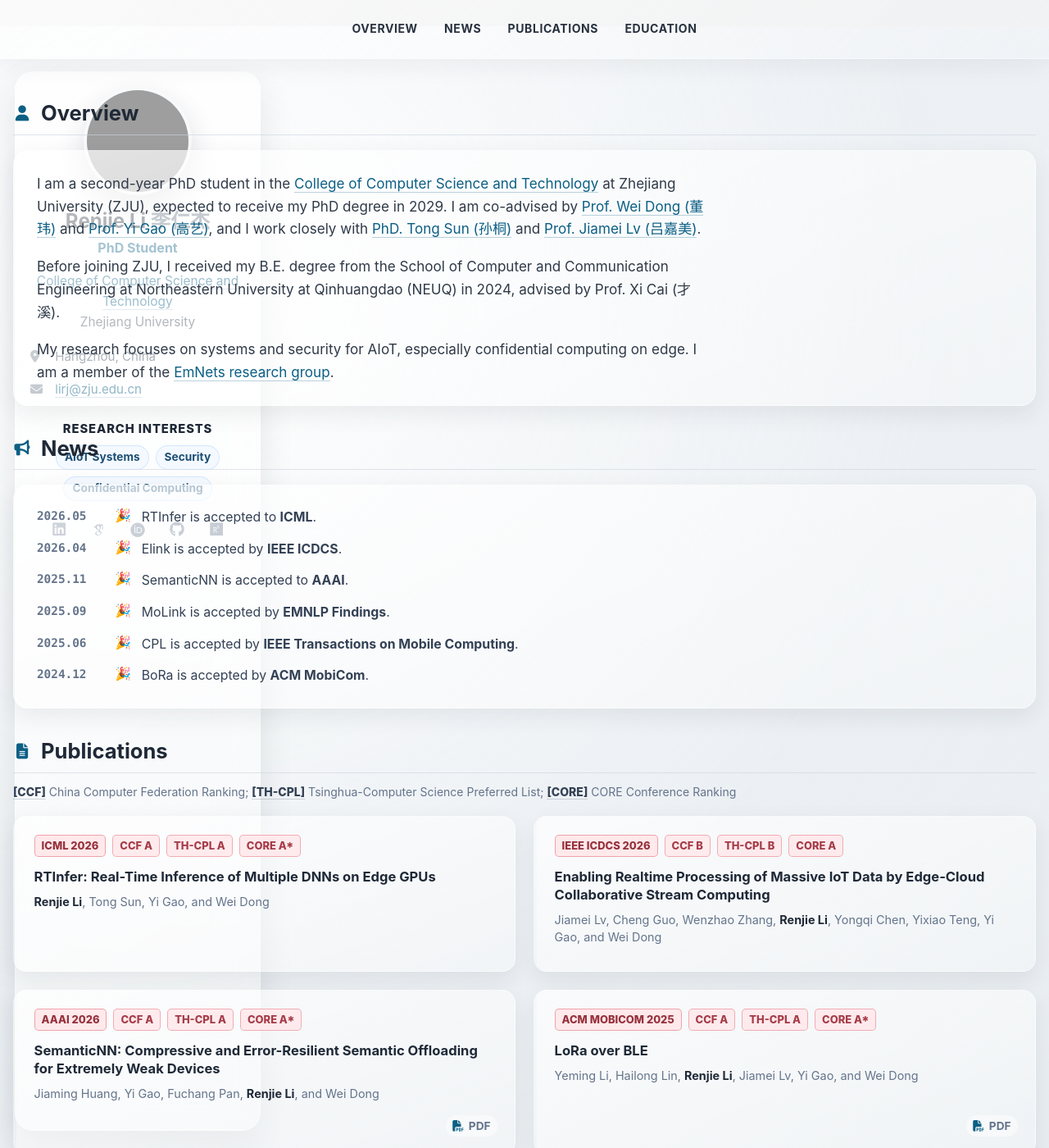
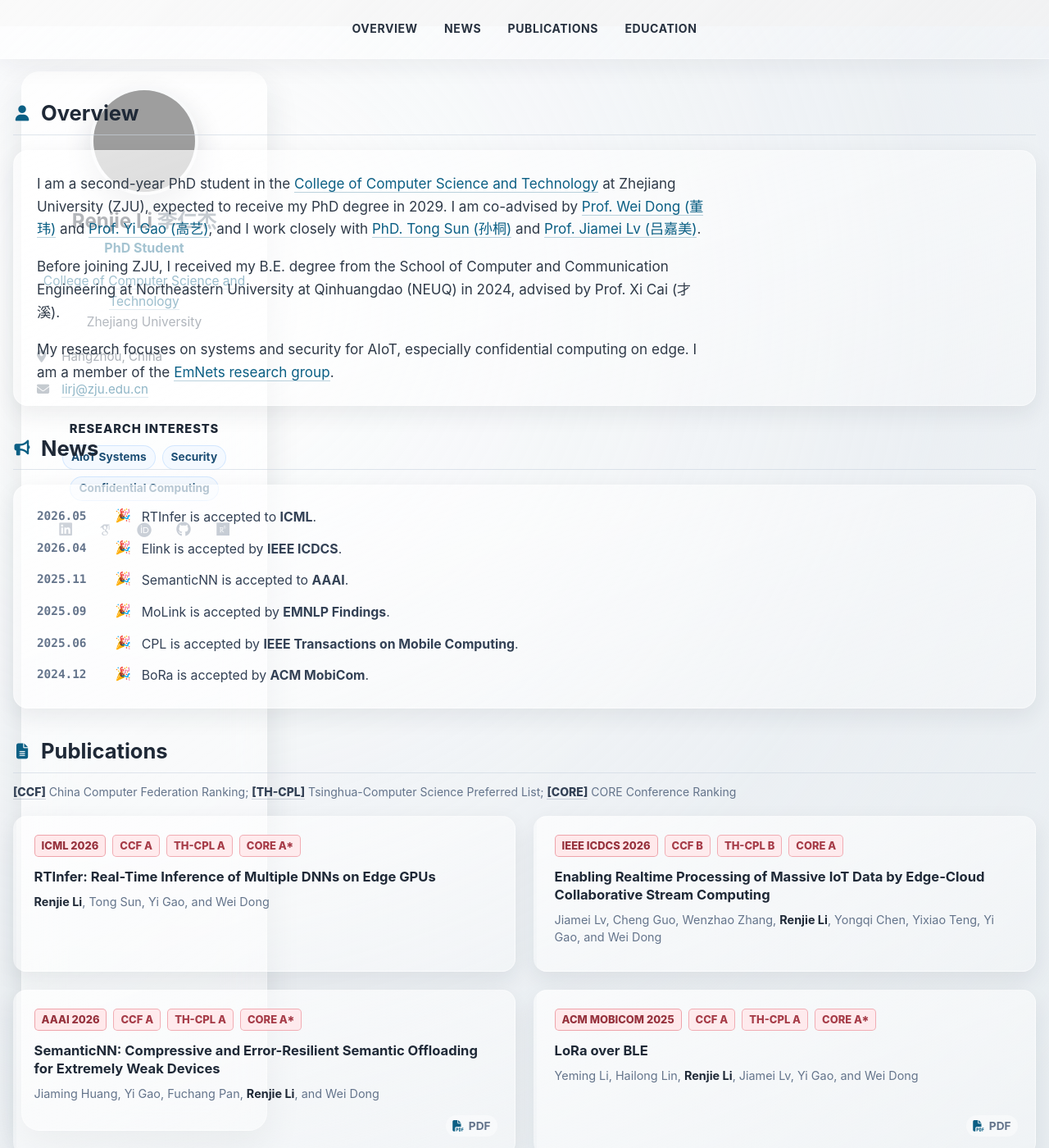
Before and after one commit to lirj233/homepage, a Jekyll site: the page built from _pages/about.md, in a window 1280 px wide and 1400 px high. Shown: the whole window at 82% size. Built offline with Jekyll 4.4.1, drawn with Linux system fonts in a browser that asks for light colours; some web fonts are replaced.

Commit message:
Match reference homepage spacing model

```diff
--- a/_sass/layout/_academic_home.scss
+++ b/_sass/layout/_academic_home.scss
@@ -3,14 +3,12 @@
    ========================================================================== */
 
 body.academic-home {
-  --profile-left: 1.5rem;
-  --profile-width: 320px;
-  --profile-gap: 5rem;
-  --main-left: 440px;
-  --main-right: 2rem;
+  --profile-left: clamp(1rem, 2vw, 2rem);
+  --profile-width: clamp(300px, 18vw, 360px);
+  --main-left: clamp(430px, 24vw, 480px);
+  --main-right: clamp(1rem, 2vw, 2rem);
   margin: 0;
   padding: 0;
-  min-width: 1360px;
   min-height: 100vh;
   color: #202733;
   background: #edf1f4;
@@ -35,7 +33,6 @@
 .academic-shell {
   display: block;
   width: 100%;
-  min-width: 1360px;
   min-height: 100vh;
   padding: 0;
 }
@@ -555,16 +552,9 @@
 
 @media (max-width: 1280px) {
   body.academic-home {
-    --profile-left: 1rem;
     --profile-width: 300px;
-    --profile-gap: 4.5rem;
-    --main-left: 390px;
-    --main-right: 1.25rem;
-    min-width: 1240px;
-  }
-
-  .academic-shell {
-    min-width: 1240px;
+    --main-left: 430px;
+    --main-right: 1rem;
   }
 
   .academic-profile__inner {
@@ -573,14 +563,9 @@
 
 }
 
-@media (max-width: 1180px) {
-  body.academic-home {
-    min-width: 0;
-  }
-
+@media (max-width: 1040px) {
   .academic-shell {
     display: block;
-    min-width: 0;
     padding: 0;
   }
 
```
